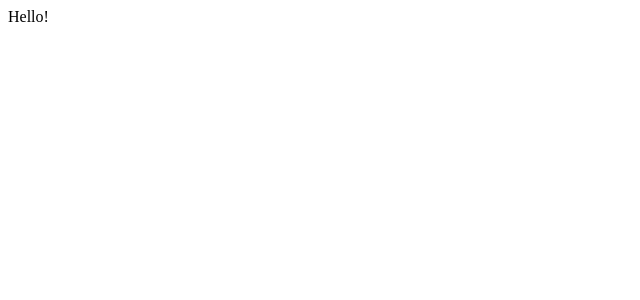
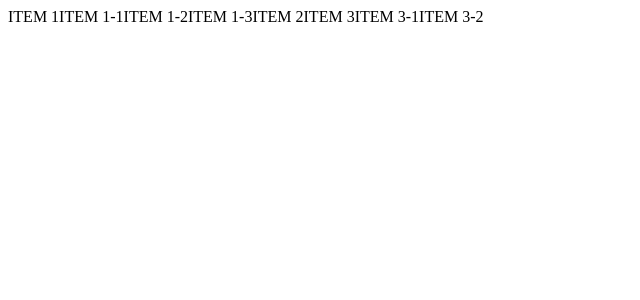
Before and after one commit to parkoon/blog, a React (Create React App) app in the folder src/main/client/: page / in a window 1280 px wide. Shown: the top 300 px of the page, without its empty margins (0-640 px from the left). Built offline with nearby package versions, Linux system fonts and the light colour scheme; the HTML template or start-up script is replaced by a standard one.

Commit message:
page 추가, navigation container 추가

```diff
--- a/src/main/client/src/App.js
+++ b/src/main/client/src/App.js
@@ -1,12 +1,16 @@
 import React from 'react';
 import { Route } from 'react-router-dom';
-import { Home, Login } from './pages';
+import { List, Login, Article, Post, Register, Account } from './pages';
 
 const App = () => {
   return (
     <>
-      <Route path='/' exact component={Home}></Route>
+      <Route path='/' exact component={List}></Route>
       <Route path='/login' component={Login}></Route>
+      <Route path='/article' component={Article}></Route>
+      <Route path='/post' component={Post}></Route>
+      <Route path='/register' component={Register}></Route>
+      <Route path='/account' component={Account}></Route>
     </>
   );
 };
--- /dev/null
+++ b/src/main/client/src/containers/NavigationContainer.js
@@ -0,0 +1,12 @@
+import React from 'react';
+import { connect } from 'react-redux';
+
+const NavigationContainer = ({ menus }) => {
+  return <div>{menus.map(menu => menu)}</div>;
+};
+
+const mapStateToProps = ({ navigation }) => ({
+  menus: navigation.menus,
+});
+
+export default connect(mapStateToProps)(NavigationContainer);
--- /dev/null
+++ b/src/main/client/src/pages/Account.js
@@ -0,0 +1,7 @@
+import React from 'react';
+
+const Account = () => {
+  return <div>회원관리</div>;
+};
+
+export default Account;
--- /dev/null
+++ b/src/main/client/src/pages/Article.js
@@ -0,0 +1,7 @@
+import React from 'react';
+
+const Article = () => {
+  return <div>글</div>;
+};
+
+export default Article;
--- a/src/main/client/src/pages/Home.js
+++ /dev/null
@@ -1,7 +0,0 @@
-import React from 'react';
-
-const Home = () => {
-  return <div>Hello!</div>;
-};
-
-export default Home;
--- /dev/null
+++ b/src/main/client/src/pages/List.js
@@ -0,0 +1,12 @@
+import React from 'react';
+import NavigationContainer from '../containers/NavigationContainer';
+
+const List = () => {
+  return (
+    <div>
+      <NavigationContainer />
+    </div>
+  );
+};
+
+export default List;
--- /dev/null
+++ b/src/main/client/src/pages/Post.js
@@ -0,0 +1,7 @@
+import React from 'react';
+
+const Post = () => {
+  return <div>글 작성/수정</div>;
+};
+
+export default Post;
--- /dev/null
+++ b/src/main/client/src/pages/Register.js
@@ -0,0 +1,7 @@
+import React from 'react';
+
+const Register = () => {
+  return <div>회원가입</div>;
+};
+
+export default Register;
--- a/src/main/client/src/pages/index.js
+++ b/src/main/client/src/pages/index.js
@@ -1,2 +1,6 @@
-export { default as Home } from './Home';
+export { default as List } from './List';
 export { default as Login } from './Login';
+export { default as Register } from './Register';
+export { default as Post } from './Post';
+export { default as Article } from './Article';
+export { default as Account } from './Account';
--- a/src/main/client/src/store/modules/index.js
+++ b/src/main/client/src/store/modules/index.js
@@ -1,5 +1,4 @@
-const reducer = (state, action) => {
-  return state;
-};
+import { combineReducers } from 'redux';
+import navigation from './navigation';
 
-export default reducer;
+export default combineReducers({ navigation });
--- /dev/null
+++ b/src/main/client/src/store/modules/navigation.js
@@ -0,0 +1,11 @@
+const initialState = {
+  menus: [
+    ['ITEM 1', ['ITEM 1-1', 'ITEM 1-2', 'ITEM 1-3']],
+    ['ITEM 2'],
+    ['ITEM 3', ['ITEM 3-1', 'ITEM 3-2']],
+  ],
+};
+
+export default function navigation(state = initialState, action) {
+  return state;
+}
```
Also changed, not shown: src/main/client/src/components/Navigation.js (added).
